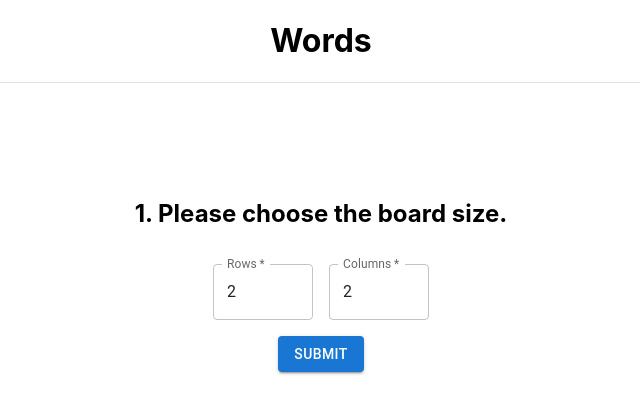
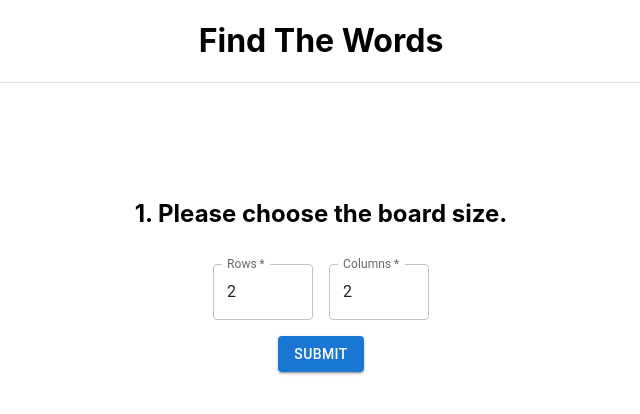
Before and after one commit to zdravkob98/find-the-words, a React (Create React App) app: page / in a window 1280 px wide. Shown: the top 414 px of the page, without its empty margins (319-959 px from the left). Built offline with nearby package versions, Linux system fonts and the light colour scheme.

Commit message:
Changes in Header

```diff
--- a/src/components/Header.js
+++ b/src/components/Header.js
@@ -4,7 +4,7 @@ const Header = () => {
   return (
     <>
       <Grid container justifyContent="center">
-        <h1>Words</h1>
+        <h1>Find The Words</h1>
       </Grid>
       <Grid>
         <Divider variant="middle" />
```
